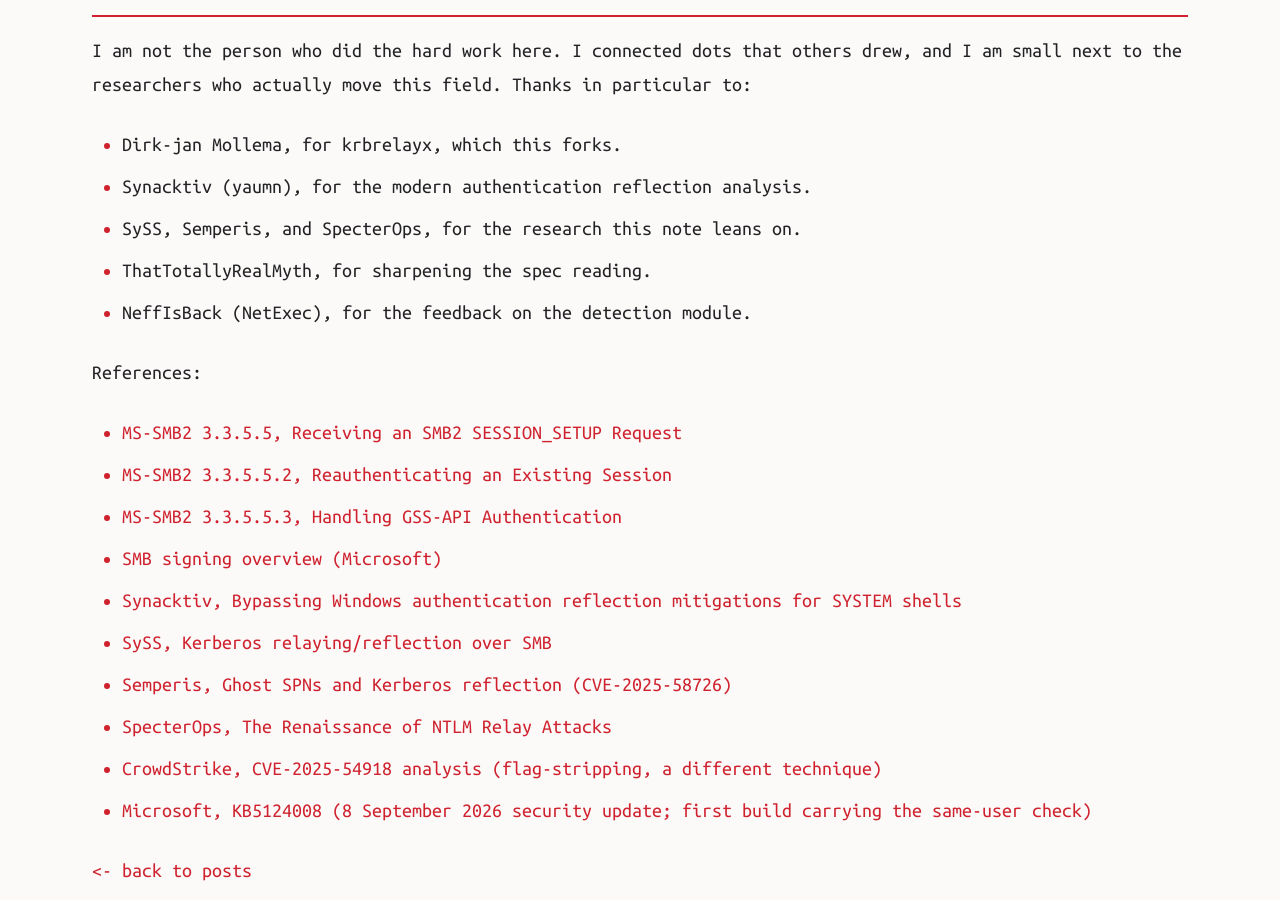
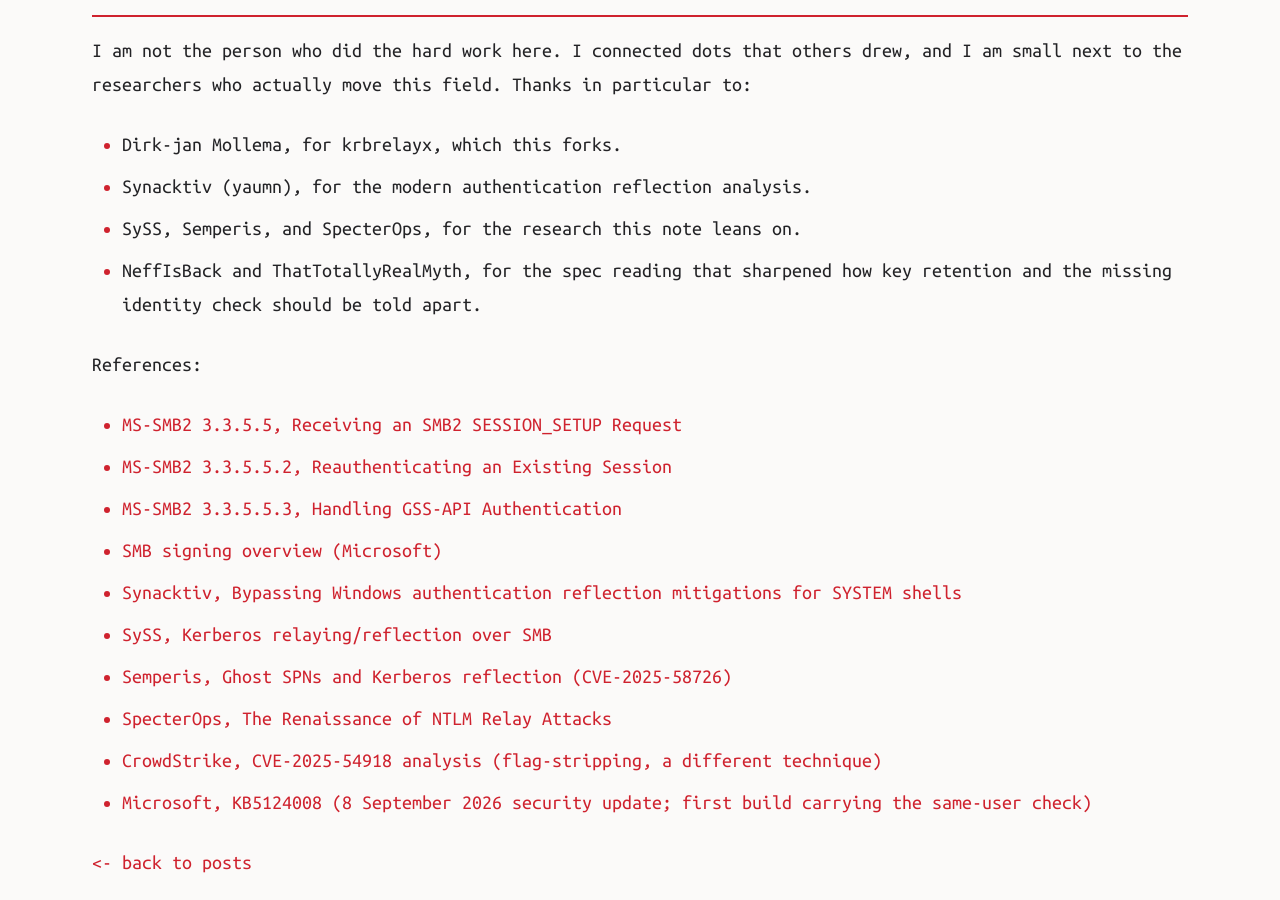
Before and after one commit to aas-n/Blackfield, a Jekyll site: the page built from _posts/2026-10-21-defeating-enforced-smb-signing.md, in a window 1280 px wide and 900 px high, scrolled down 6534 px. Built offline with Jekyll 4.4.1, drawn with Linux system fonts in a browser that asks for light colours.

Commit message:
post: merge spec-reading credit into one line

```diff
--- a/_posts/2026-10-21-defeating-enforced-smb-signing.md
+++ b/_posts/2026-10-21-defeating-enforced-smb-signing.md
@@ -201,8 +201,7 @@
 - Dirk-jan Mollema, for krbrelayx, which this forks.
 - Synacktiv (yaumn), for the modern authentication reflection analysis.
 - SySS, Semperis, and SpecterOps, for the research this note leans on.
-- ThatTotallyRealMyth, for sharpening the spec reading.
-- NeffIsBack (NetExec), for the feedback on the detection module.
+- NeffIsBack and ThatTotallyRealMyth, for the spec reading that sharpened how key retention and the missing identity check should be told apart.
 
 References:
 
```
